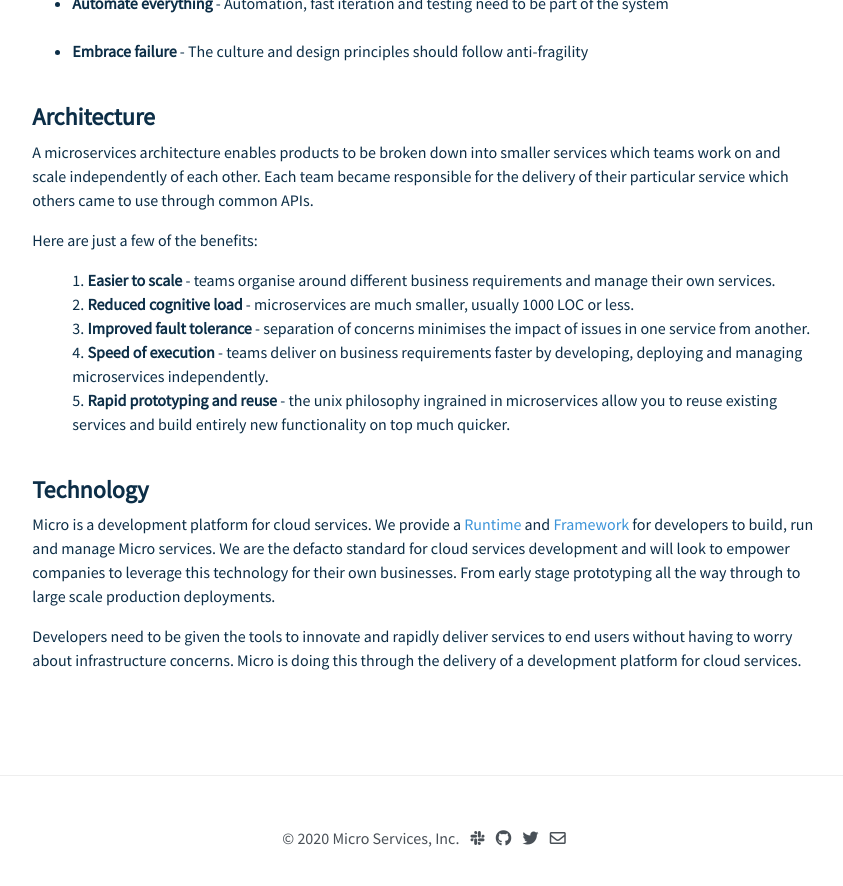
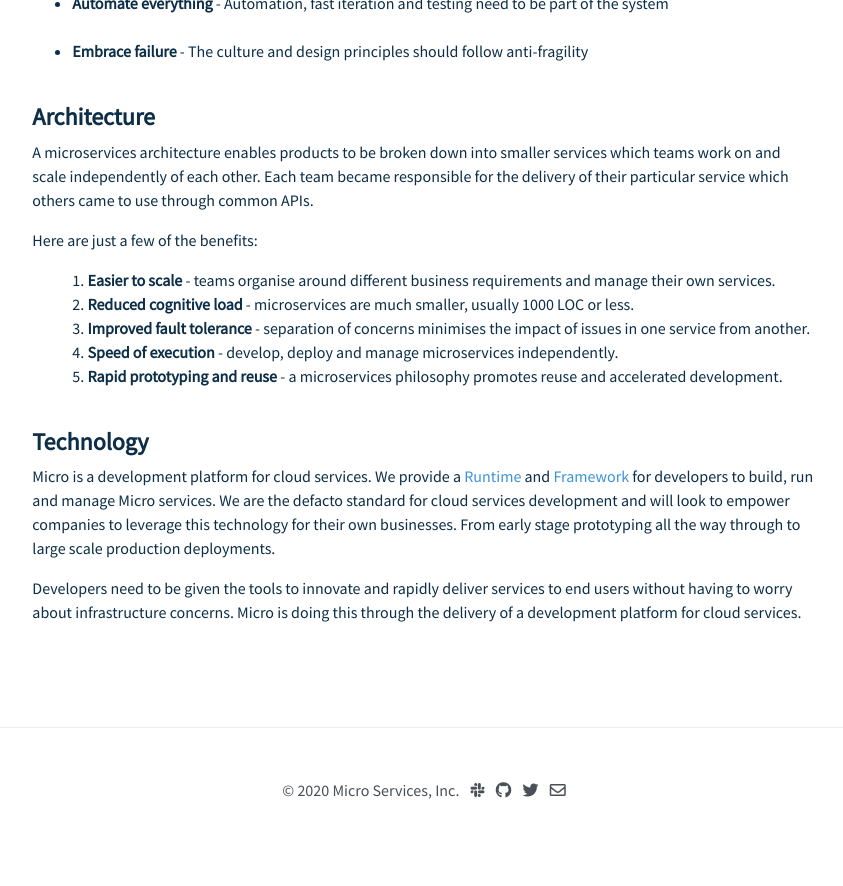
Before and after one commit to micro-community/go-micro-v2-doc, a Jekyll site: the page about/index.html, which Jekyll copies as it is, in a window 1280 px wide and 900 px high, scrolled down 916 px. Shown: the top 886 px of the window, without its empty margins (216-1059 px from the left). Built offline with Jekyll 4.4.1, drawn with Linux system fonts in a browser that asks for light colours; nearby versions of some CDN libraries; after the commit the page ends 1768 px from its top, so only the background shows below that.

Commit message:
update about

```diff
--- a/about/index.html
+++ b/about/index.html
@@ -107,10 +107,9 @@
 
 			<li>3. <b>Improved fault tolerance</b> - separation of concerns minimises the impact of issues in one service from another.</li>
 
-			<li>4. <b>Speed of execution</b> - teams deliver on business requirements faster by developing, deploying and managing microservices independently.</li>
+			<li>4. <b>Speed of execution</b> - develop, deploy and manage microservices independently.</li>
 
-			<li>5. <b>Rapid prototyping and reuse</b> - the unix philosophy ingrained in microservices allow you to reuse existing services and
-			build entirely new functionality on top much quicker.</li>
+			<li>5. <b>Rapid prototyping and reuse</b> - a microservices philosophy promotes reuse and accelerated development.</li>
 			</ul>
 
 			<br>
```
